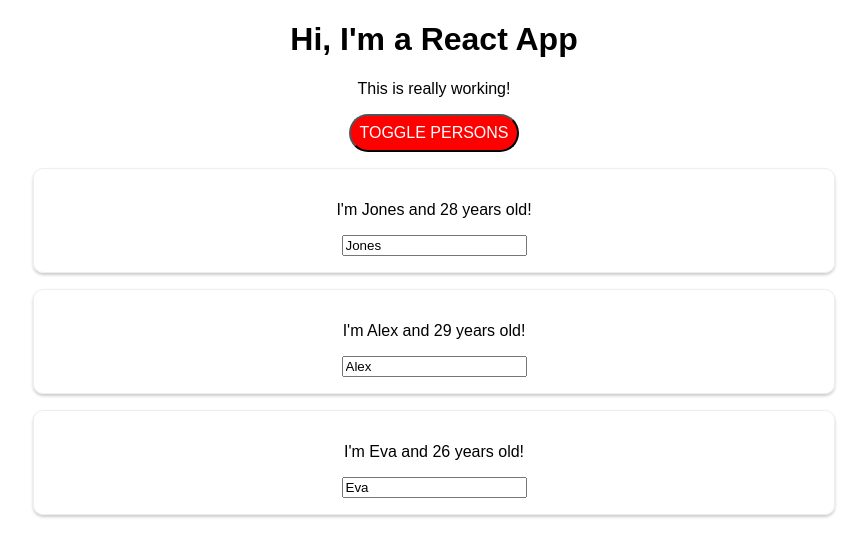
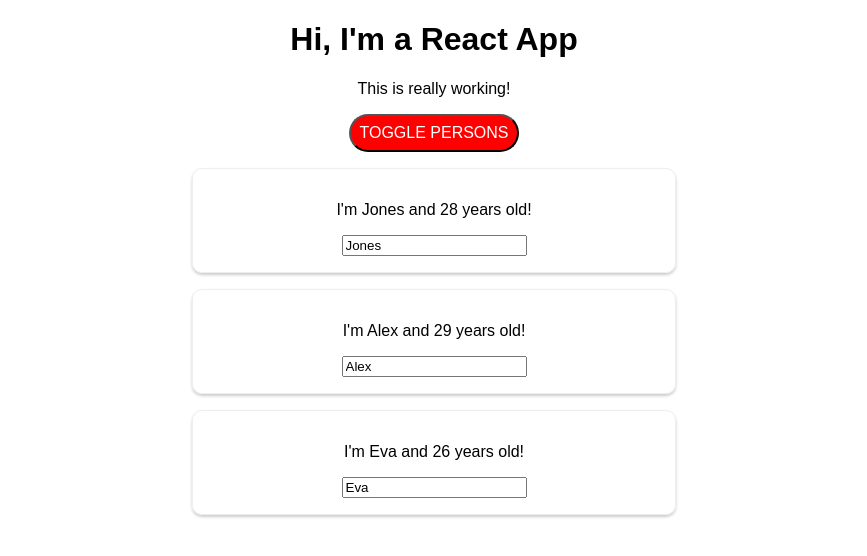
Before and after one commit to obfusticatedcode/react-basics, a React (Create React App) app: page / in a window 1280 px wide. Both pictures are taken after a click on the button "TOGGLE PERSONS". Shown: the top 556 px of the page, without its empty margins (206-1073 px from the left). Built offline with nearby package versions, Linux system fonts and the light colour scheme.

Commit message:
using Radium

```diff
--- a/package.json
+++ b/package.json
@@ -3,6 +3,7 @@
   "version": "0.1.0",
   "private": true,
   "dependencies": {
+    "radium": "^0.24.0",
     "react": "^16.2.0",
     "react-dom": "^16.2.0",
     "react-scripts": "1.1.1"
--- a/src/App.js
+++ b/src/App.js
@@ -1,5 +1,6 @@
 import React, { Component } from 'react';
 import './App.css';
+import Radium, { StyleRoot } from 'radium';
 import Person from './Person/Person';
 
 class App extends Component {
@@ -56,7 +57,11 @@
       color: 'white',
       font: 'inherit',
       padding: '8px',
-      cursor: 'pointer'
+      cursor: 'pointer',
+      ':hover': {
+        backgroundColor: 'lightgreen',
+        color: 'black'
+      }
     }
 
     let persons = null;
@@ -75,6 +80,10 @@
       );
 
       style.backgroundColor = 'red';
+      style[':hover'] = {
+        backgroundColor: 'salmon',
+        color: 'black'
+      }
     }
 
     const classes = [];
@@ -86,6 +95,7 @@
     }
 
     return (
+      <StyleRoot>
         <div className="App">
           <h1>Hi, I'm a React App</h1>
           <p className={classes.join(' ')}>This is really working!</p>
@@ -94,9 +104,10 @@
             onClick={this.togglePersonsHandler}>Toggle Persons</button>
             {persons}
         </div>
+      </StyleRoot>
     );
     // return React.createElement('div', {className: 'App'}, React.createElement('h1', null, 'Does this work now'));
   }
 }
 
-export default App;
+export default Radium(App);
--- a/src/Person/Person.css
+++ b/src/Person/Person.css
@@ -7,3 +7,9 @@
   padding: 16px;
   text-align: center;
 }
+
+@media (min-width: 500px) {
+  .Person {
+    width: 450px;
+  }
+}
--- a/src/Person/Person.js
+++ b/src/Person/Person.js
@@ -1,9 +1,16 @@
 import React from 'react';
+import Radium from 'radium';
+
 import './Person.css';
 
 const person = (props) => {
+  const style = {
+    '@media(min-width: 500px)': {
+      width: '450px'
+    }
+  }
   return (
-    <div className="Person">
+    <div className="Person" style={style}>
       <p onClick={props.click}>I'm  {props.name} and {props.age} years old!</p>
       <p>{props.children}</p>
       <input type="text" onChange={props.changed} value={props.name}/>
@@ -11,4 +18,4 @@
     );
 }
 
-export default person;
+export default Radium(person);
```
Also changed, not shown: 1 other file (tests, documents, lock files or other folders). Lines whose indentation alone changed are shown as unchanged.
